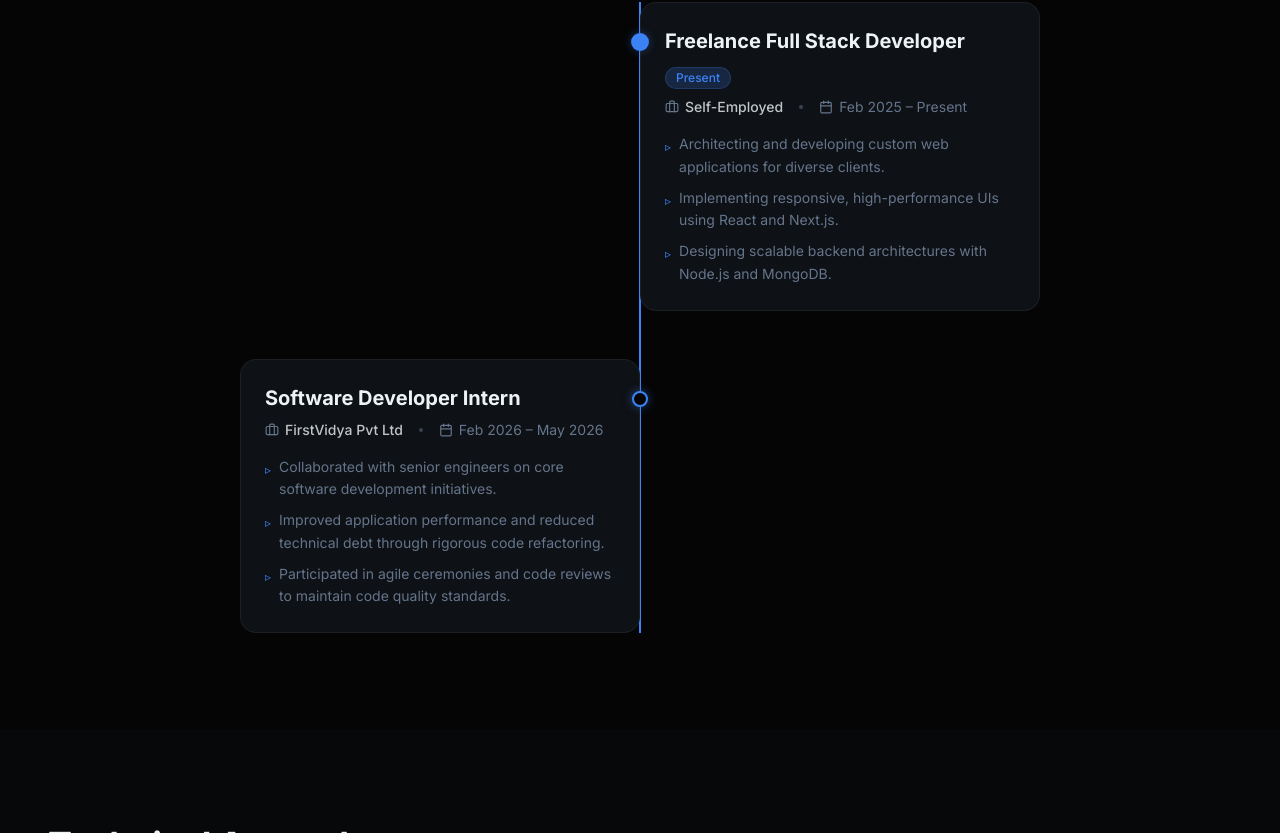
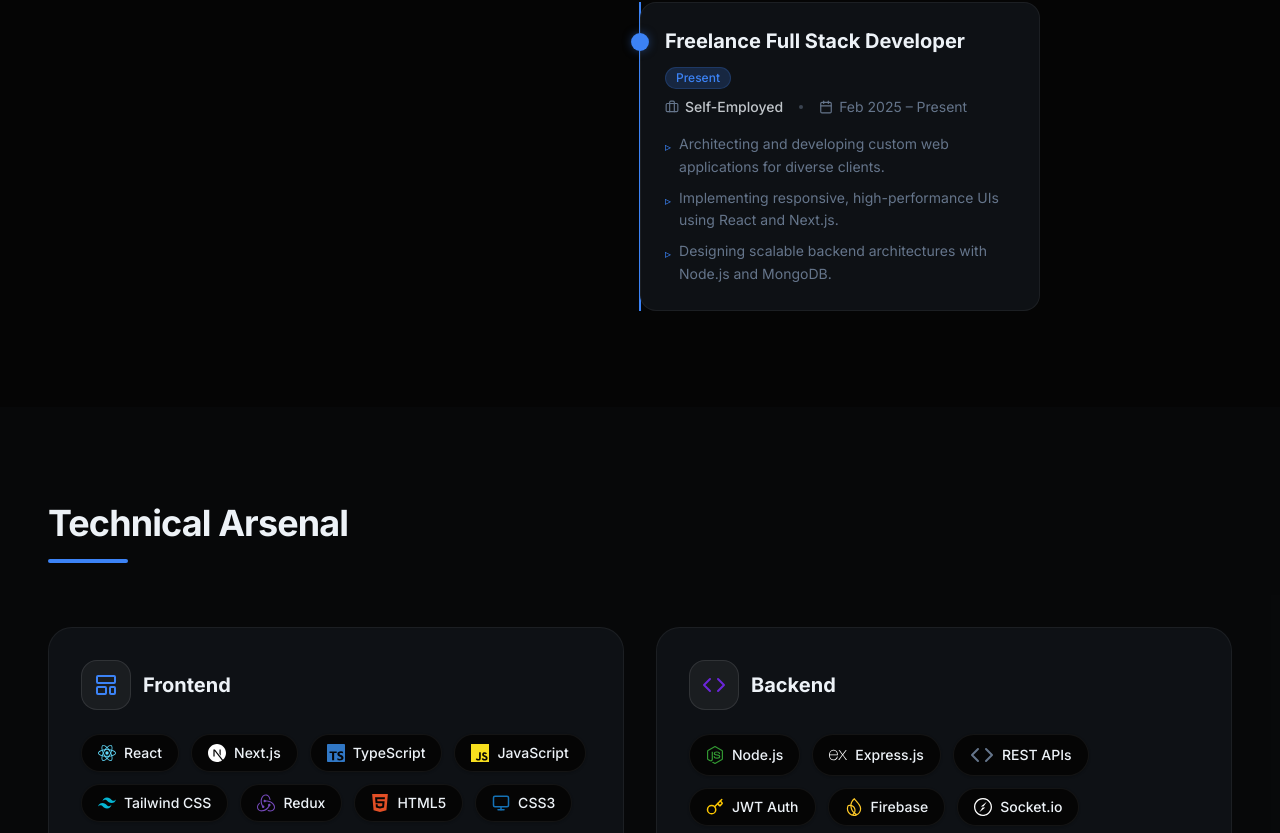
Before and after one commit to rudrakshtyagi04-dev/portfolio, a React (Vite) app: page / in a window 1280 px wide. Shown: the part 1946-2779 px from the top of the page. Built offline with nearby package versions, Linux system fonts and the light colour scheme.

Commit message:
updated sections
Removed Software Developer Intern entry from experience list.

```diff
--- a/src/components/sections/Experience.tsx
+++ b/src/components/sections/Experience.tsx
@@ -27,17 +27,6 @@
       ],
       current: true
     },
-    {
-      role: "Software Developer Intern",
-      company: "FirstVidya Pvt Ltd",
-      date: "Feb 2026 – May 2026",
-      description: [
-        "Collaborated with senior engineers on core software development initiatives.",
-        "Improved application performance and reduced technical debt through rigorous code refactoring.",
-        "Participated in agile ceremonies and code reviews to maintain code quality standards."
-      ],
-      current: false
-    }
   ];
 
   return (
```
